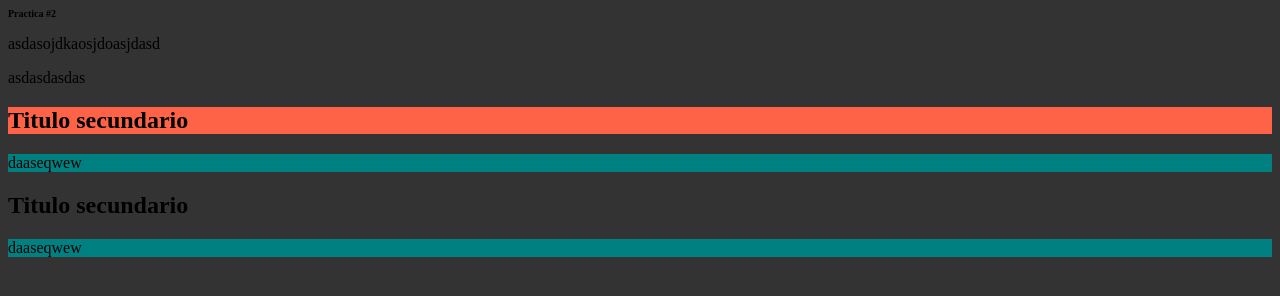
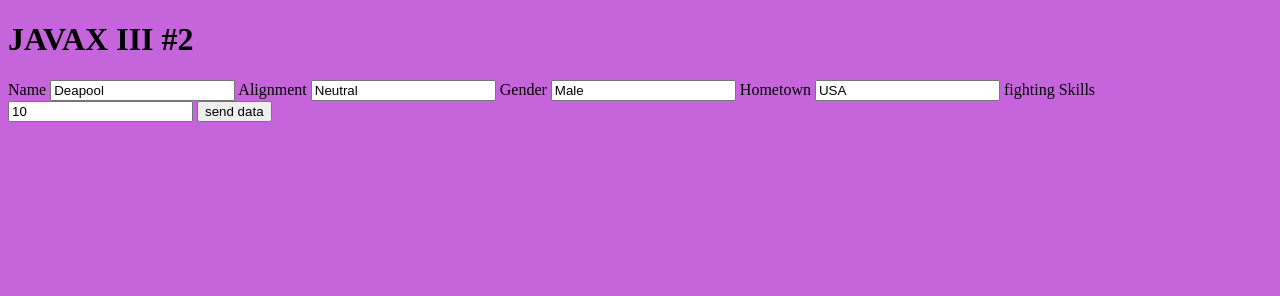
Before and after one commit to Gutsnt/Wed-Design, a plain HTML site: page index1.html in a window 1280 px wide. Drawn offline with Linux system fonts and the light colour scheme.

Commit message:
Javac III

```diff
--- a/assets/css/stile2.css
+++ b/assets/css/stile2.css
@@ -1,5 +1,5 @@
 body{
-	background-color: #333;
+	background-color: #C564DB;
 }
 /*
 div .title{
@@ -23,5 +23,5 @@ initial -quita la herencia-
 
 .title{
 	color: inherit;
-	font-size: 10px;
+	font-size: px;
 }
--- a/assets/scripts/archJs.js
+++ b/assets/scripts/archJs.js
@@ -117,7 +117,7 @@ location.reload()
 Day = it has a chingon of metods
 */
 //AJAX
-
+/*
 const button = document.getElementById('button')
 
 button.addEventListener('click',() =>{
@@ -143,3 +143,23 @@ button.addEventListener('click',() =>{
 
 	xhr.send()
 })
+*/
+
+JAVAX III
+const form = document.getElementById('form')
+form.addEventListener('submit',(e) =>{
+	e.preventDefault()
+	sendData(form)
+})
+
+const sendData = (data) => {
+	let xhr
+	if(window.XMLHttpRequest) xhr = new XMLHttpRequest
+	else xhr = new ActiveObject("Microsoft.XMLHttpRequest")
+
+	xhr.open('POST','archivo_php')
+	const formData = new formData(data)
+	xhr.send(formData)
+
+
+}
--- a/index1.html
+++ b/index1.html
@@ -8,19 +8,27 @@
   <body>
     <header>
 
-      <h1 class="title"> Practica <span>#2</span> </h1>
-      <p>asdasojdkaosjdoasjdasd</p>
-      <div>
-        <p class="title1">asdasdasdas</p>
+      <h1 class="title"> JAVAX III <span>#2</span> </h1>
+      <form action="#" id="form">
+        <label>Name
+          <input type="text" name="Name" value="Deapool">
+        </label>
+        <label>Alignment
+          <input type="text" name="Alignment" value="Neutral">
+        </label>
+        <label>Gender
+          <input type="text" name="Gender" value="Male">
+        </label>
+        <label>Hometown
+          <input type="text" name="Hometown" value="USA">
+        </label>
+        <label>fighting Skills
+          <input type="text" name="fighting_Skills" value="10">
+        </label>
 
-        <h2 class="title-2" >Titulo secundario</h2>
+        <input type="submit" value="send data">
+      </form>
 
-        <p class="text2">daaseqwew</p>
-
-        <h2 class="title-2" >Titulo secundario</h2>
-
-        <p class="text2" >daaseqwew</p>
-      </div>
     </header>
     <nav>
     </nav>
```
